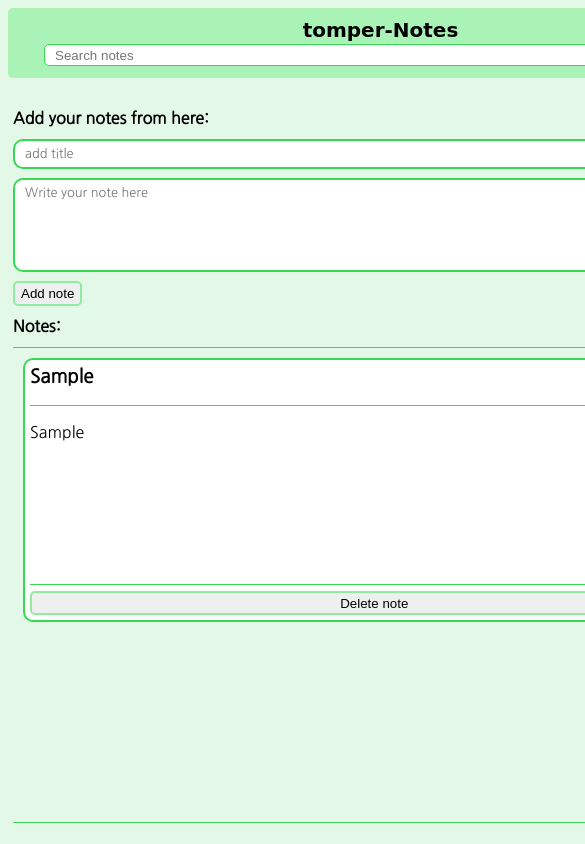
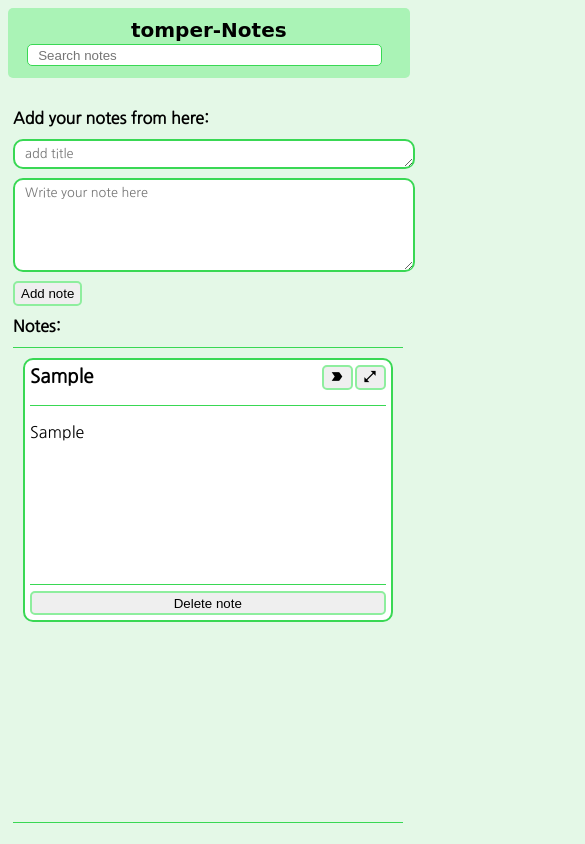
Before and after one commit to varunKT001/tompernotes, a plain HTML site: page index.html in a window 390 px wide. Both pictures are taken after typing "Sample", "Sample" into the empty fields and a click on the button "Add note". Shown: the top 844 px of the page, 585 px wide, since content can reach past the window. Drawn offline with Linux system fonts and the light colour scheme; a web font is replaced by a local one.

Commit message:
added responsiveness for phones(414px)

```diff
--- a/CSS/phone.css
+++ b/CSS/phone414.css
@@ -1,10 +1,10 @@
-@media only screen and (max-width: 768px){
+@media only screen and (max-width: 414px){
     /* navigation bar syling */
  body{
      font-family: 'Nanum Gothic', sans-serif;
      user-select: none;
      background-color: rgb(228, 248, 231);
-     width: 768px;
+     width: 414px;
  }
  nav{
      box-sizing: border-box;
--- /dev/null
+++ b/CSS/phone768.css
@@ -0,0 +1,200 @@
+@media only screen and (max-width: 768px){
+    /* navigation bar syling */
+ body{
+     font-family: 'Nanum Gothic', sans-serif;
+     user-select: none;
+     background-color: rgb(228, 248, 231);
+     width: 768px;
+ }
+ nav{
+     box-sizing: border-box;
+     display: flex;
+     flex-direction: column;
+     justify-content: center;
+     align-items: center;
+     background-color: rgb(170, 243, 182);
+     padding: 10px;
+     border-radius: 5px;
+     width: 97%;
+     margin-bottom: 30px;
+ }
+ #home{
+     display: flex;
+     flex-direction: row;
+     justify-content: center;
+     align-items: center;
+     align-content: center;
+     margin: auto;
+     order: 2;
+     width: 97%;
+     display: none;
+ }
+ #home:hover{
+     color: whitesmoke;
+     cursor: pointer;
+ }
+ #appName{
+     display: flex;
+     flex-direction: row;
+     justify-content: center;
+     align-items: center;
+     align-content: center;
+     font-family: 'Train One', cursive;
+     font-weight: bolder;
+     font-size: 20px;
+     order: 1;
+     width: 97%;
+     margin: auto;
+ }
+ .search{
+     display: flex;
+     flex-direction: row;
+     justify-content: center;
+     align-items: center;
+     align-content: center;
+     margin: auto;
+     padding: 2px;
+     order: 3;
+     width: 97%;
+     position: sticky;
+
+ }
+ #searchBox{
+    height: 20px;
+    padding: 0px 10px;
+    border-radius: 5px;
+    border: 1px solid rgb(57, 216, 84);
+    user-select: text;
+    width: 90%;
+    margin: auto;
+ }
+ #searchBox:focus{
+    outline-color: darkgreen;
+ }
+ #searchBtn{
+     display: none;
+ }
+ h1{
+     font-size: 1rem;
+ }
+
+ /* container styling */
+ .container{
+     width: inherit;
+ }
+ .container1{
+     width: 97%;
+     margin: 5px;
+ }
+ textarea{
+     width: 95%;
+ }
+ #textAreaTitle{
+     font-family: 'Nanum Gothic', sans-serif;
+     font-size: 0.8rem;
+     padding: 5px 10px;
+     margin-bottom: 5px;
+     border-radius: 10px;
+     border: 2px solid rgb(57, 216, 84);
+     user-select: text;
+ }
+ #textAreaNote{
+     font-family: 'Nanum Gothic', sans-serif;
+     font-size: 0.8rem;
+     padding: 5px 10px;
+     margin-bottom: 5px;
+     border-radius: 10px;
+     border: 2px solid rgb(57, 216, 84);
+     user-select: text;
+ }
+ #textAreaTitle:focus{
+     font-family: 'Nanum Gothic', sans-serif;
+     outline: 0;
+     border: 1px solid rgb(57, 216, 84);
+ }
+ #textAreaNote:focus{
+     font-family: 'Nanum Gothic', sans-serif;
+     outline: 0;
+     border: 1px solid rgb(57, 216, 84);
+ }
+ #notes{
+     display: flex;
+     height: 55vh;
+     padding: 5px;
+     flex-wrap: wrap;
+     border-top: 1px solid rgb(57, 216, 84);
+     border-bottom: 1px solid rgb(57, 216, 84);
+ }
+ .note{
+     word-wrap: break-word;
+     display: flex;
+     flex-direction: column;
+     height: 250px;
+     width: 100%;
+     margin: 5px;
+     padding: 5px;
+     border: 2px solid rgb(57, 216, 84);
+     background-color: white;
+     border-radius: 10px;
+ }
+ .content{
+     height: 185px;
+     border-top: 1px solid rgb(57, 216, 84) ;
+     border-bottom: 1px solid rgb(57, 216, 84) ;
+     overflow-y: scroll;
+     user-select: text;
+ }
+ #bigNotes{
+     display: none;
+     height: 70vh;
+     width: 95%;
+     margin: auto;
+     position: absolute;
+     top: 50px;
+     left: 10px;
+     background-color: rgb(255, 255, 255);
+     border:2px solid rgb(57, 216, 84);
+     border-radius: 10px;
+     z-index: 10;
+ }
+
+
+ /* styling buttons */
+ .btn{
+     border: 2px solid rgb(142, 238, 158);
+     border-radius: 5px;
+     height: 25px;
+     transition: 0.2s;
+ }
+ .btn:hover{
+     background-color: rgb(138, 228, 138);
+     border: 1px solid rgb(246, 163, 95);
+     outline: none;
+ }
+ .btn:focus{
+     outline: 1px solid rgb(246, 163, 95);
+     outline: none;
+
+ }
+ #deleteNote{
+     margin-top: 6px;
+     width: 100%;
+ }
+
+ /* styling scrollbars */
+
+ ::-webkit-scrollbar{
+     width: 8px;
+ }
+ ::-webkit-scrollbar-track{
+     background: rgb(255, 255, 255);
+ }
+ ::-webkit-scrollbar-thumb{
+     background: rgb(189, 189, 189);
+ }
+ ::-webkit-scrollbar-thumb:hover{
+     background: rgb(155, 153, 153);
+ }
+
+
+ }
--- a/index.html
+++ b/index.html
@@ -6,7 +6,8 @@
     <meta name="viewport" content="width=device-width, initial-scale=1.0" />
     <title>tomper-Notes</title>
     <link rel="stylesheet" href="CSS/style.css" />
-    <link rel="stylesheet" href="CSS/phone.css" />
+    <link rel="stylesheet" href="CSS/phone768.css" />
+    <link rel="stylesheet" href="CSS/phone414.css" />
     <link rel="preconnect" href="https://fonts.gstatic.com">
 <link href="https://fonts.googleapis.com/css2?family=Nanum+Gothic&display=swap" rel="stylesheet">
 <link rel="preconnect" href="https://fonts.gstatic.com">
```
